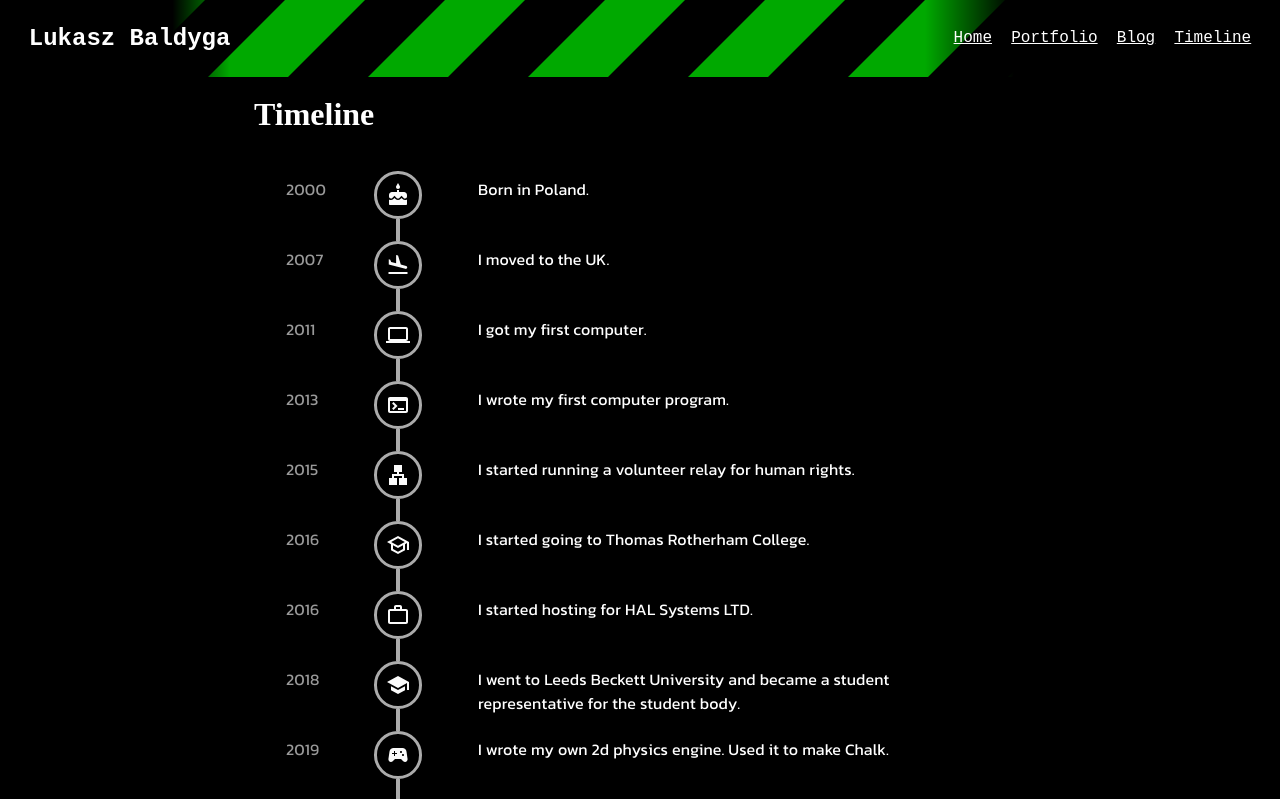
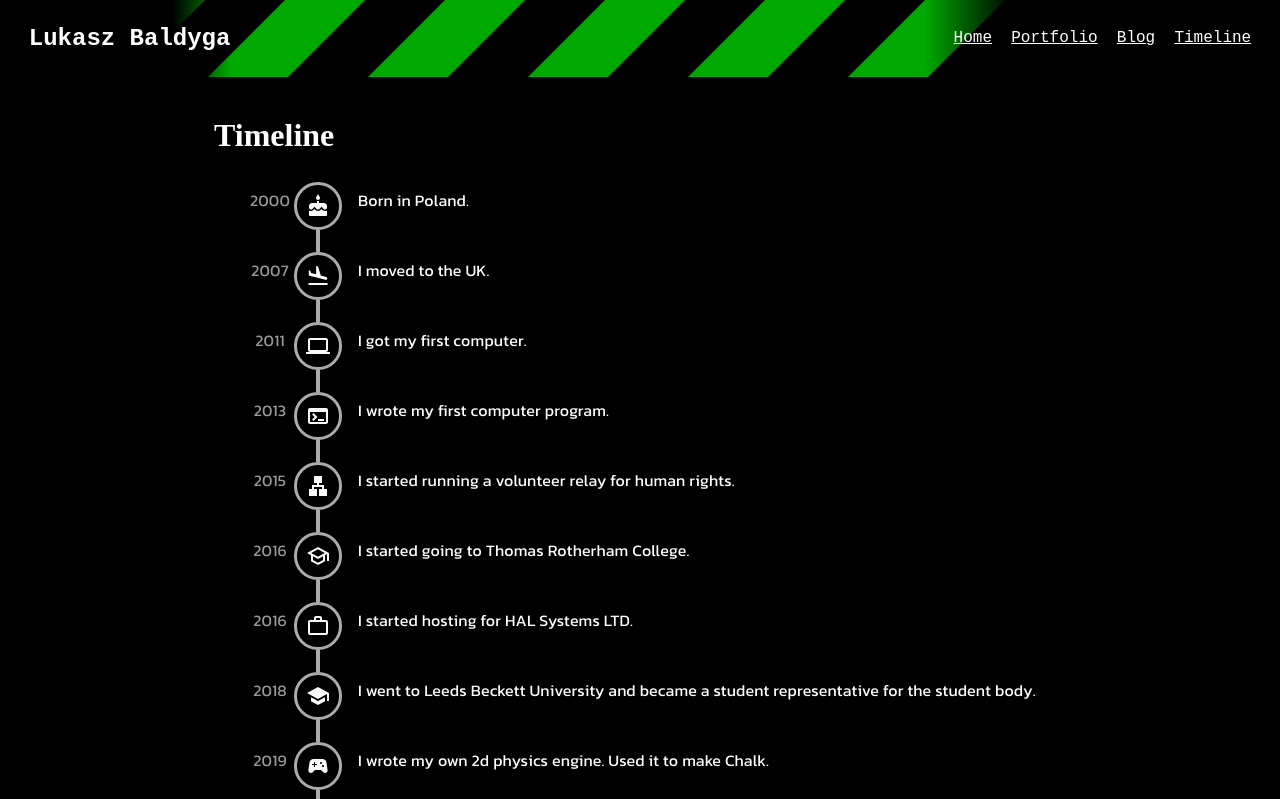
Before and after one commit to Rijndael1998/Website-Neo, a Next.js app: page /timeline in a window 1280 px wide. Shown: the top 799 px of the page. Built offline with nearby package versions, Linux system fonts and the light colour scheme; a web font is replaced by a local one.

Commit message:
fixing intensifies

```diff
--- a/src/app/timeline/page.tsx
+++ b/src/app/timeline/page.tsx
@@ -1,16 +1,19 @@
-import Lazy from "@/components/lazy/_lazy";
+// imports
 import * as React from 'react';
 import Timeline from '@mui/lab/Timeline';
 import TimelineItem, { timelineItemClasses } from '@mui/lab/TimelineItem';
 import TimelineSeparator, { timelineSeparatorClasses } from '@mui/lab/TimelineSeparator';
 import TimelineConnector, { timelineConnectorClasses } from '@mui/lab/TimelineConnector';
-import TimelineContent from '@mui/lab/TimelineContent';
+import TimelineContent, { timelineContentClasses } from '@mui/lab/TimelineContent';
 import TimelineDot, { timelineDotClasses } from '@mui/lab/TimelineDot';
-import TimelineOppositeContent, {
-    timelineOppositeContentClasses,
-} from '@mui/lab/TimelineOppositeContent';
-import { ifTrue, ifTruthy } from "@/components/reactUtils";
+import TimelineOppositeContent, { timelineOppositeContentClasses } from '@mui/lab/TimelineOppositeContent';
+import { ifTrue } from "@/components/reactUtils";
+import style from "./timeline.module.scss";
+import { OverridableComponent } from "@mui/material/OverridableComponent";
+import { SvgIconTypeMap } from "@mui/material/SvgIcon";
+import { Container } from "@mui/material";
 
+// icons
 import CakeIcon from '@mui/icons-material/Cake';
 import FlightLandIcon from '@mui/icons-material/FlightLand';
 import SchoolOutlinedIcon from '@mui/icons-material/SchoolOutlined';
@@ -22,13 +25,10 @@ import DeveloperBoardIcon from '@mui/icons-material/DeveloperBoard';
 import LanIcon from '@mui/icons-material/Lan';
 import SportsEsportsIcon from '@mui/icons-material/SportsEsports';
 import EmojiEventsIcon from '@mui/icons-material/EmojiEvents';
-import EmojiEventsOutlinedIcon from '@mui/icons-material/EmojiEventsOutlined';
 import TerminalIcon from '@mui/icons-material/Terminal';
 import ComputerIcon from '@mui/icons-material/Computer';
 
-import style from "./timeline.module.scss";
-import { OverridableComponent } from "@mui/material/OverridableComponent";
-import { SvgIconTypeMap } from "@mui/material/SvgIcon";
+
 
 const timelineItems: Array<[year: string, desc: any, icon: OverridableComponent<SvgIconTypeMap> & { muiName: string }]> = [
     [
@@ -87,14 +87,26 @@ const timelineItems: Array<[year: string, desc: any, icon: OverridableComponent<
 const color = "#ababab";
 
 export default function TimelinePage() {
-    return <Lazy>
+    return <Container maxWidth="md">
         <h1>Timeline</h1>
         <Timeline
             sx={{
                 [`& .${timelineItemClasses.root}`]: {
                     display: "grid",
-                    gridTemplateColumns: "8ch 16ch auto",
+                    gridTemplateColumns: "6ch 8ch auto",
                     gridTemplateRows: "1fr",
+                },
+                [`& .${timelineOppositeContentClasses.root}, & .${timelineContentClasses.root}`]: {
+                    width: "100%",
+                    height: "100%",
+                },
+                [`& .${timelineOppositeContentClasses.root} p`]: {
+                    textAlign: "center",
+                },
+                [`& .${timelineOppositeContentClasses.root} p, & .${timelineContentClasses.root} p`]: {
+                    display: "block",
+                    background: "brick",
+                    margin: "auto 0",
                 },
                 [`& .${timelineItemClasses.root}:before`]: {
                     display: "none",
@@ -142,7 +154,9 @@ export default function TimelinePage() {
                     const [left, right, Dot] = item;
                     return <TimelineItem key={item[0] + item[1]} className={style.item}>
                         <TimelineOppositeContent className={style.left}>
-                            {left}
+                            <p>
+                                {left}
+                            </p>
                         </TimelineOppositeContent>
                         <TimelineSeparator>
                             <TimelineDot>
@@ -151,11 +165,13 @@ export default function TimelinePage() {
                             {ifTrue(index < timelineItems.length - 1, <TimelineConnector />)}
                         </TimelineSeparator>
                         <TimelineContent>
-                            {right}
+                            <p>
+                                {right}
+                            </p>
                         </TimelineContent>
                     </TimelineItem>
                 })
             }
         </Timeline>
-    </Lazy >
+    </Container >
 }
```
